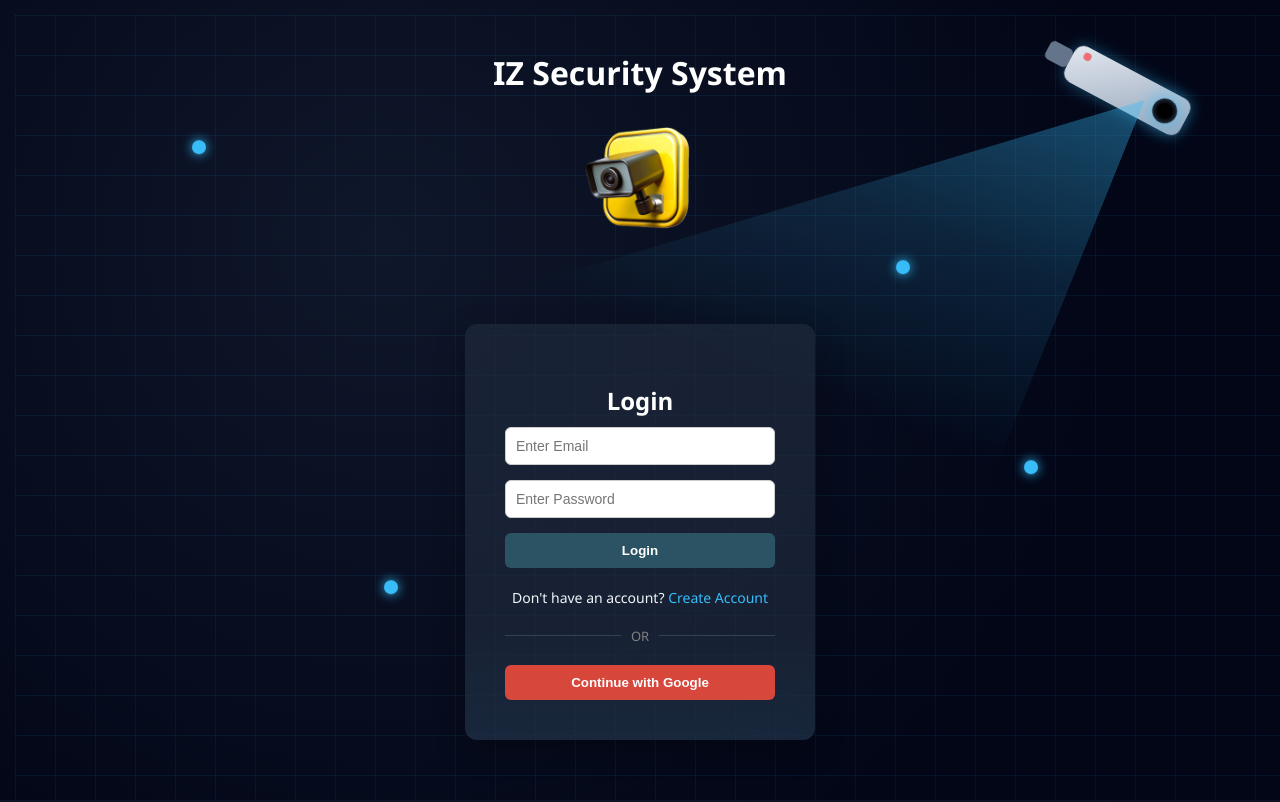
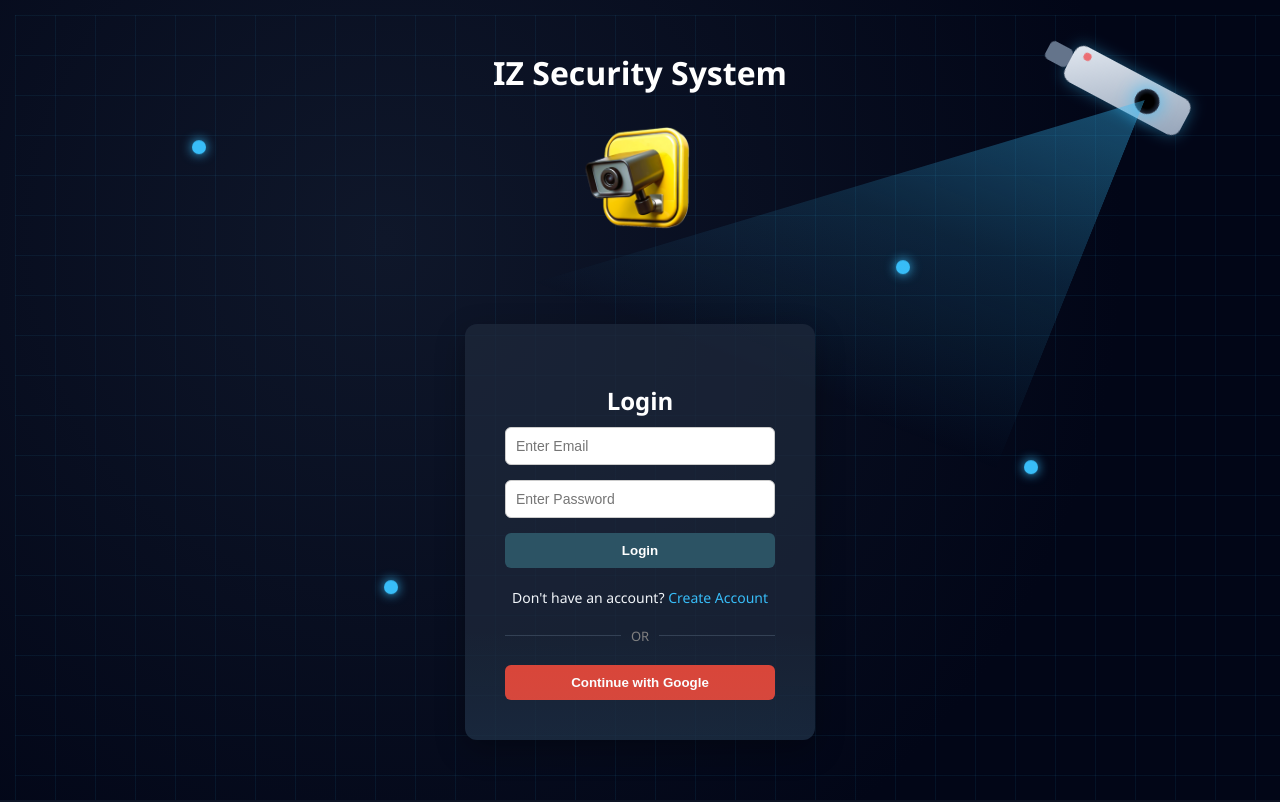
Before and after one commit to NehanShaikh/IZ_shop, a React (Create React App) app in the folder iz-security-frontend/: page /login in a window 1280 px wide. Shown: the top 802 px of the page. Built offline with nearby package versions, Linux system fonts and the light colour scheme.

Commit message:
first commit

```diff
--- a/iz-security-frontend/src/App.css
+++ b/iz-security-frontend/src/App.css
@@ -1343,7 +1343,7 @@ html, body {
 /* Lens */
 .lens {
   position: absolute;
-  right: 10px;
+  right: 30px;
   top: 8px;
   width: 25px;
   height: 25px;
```
